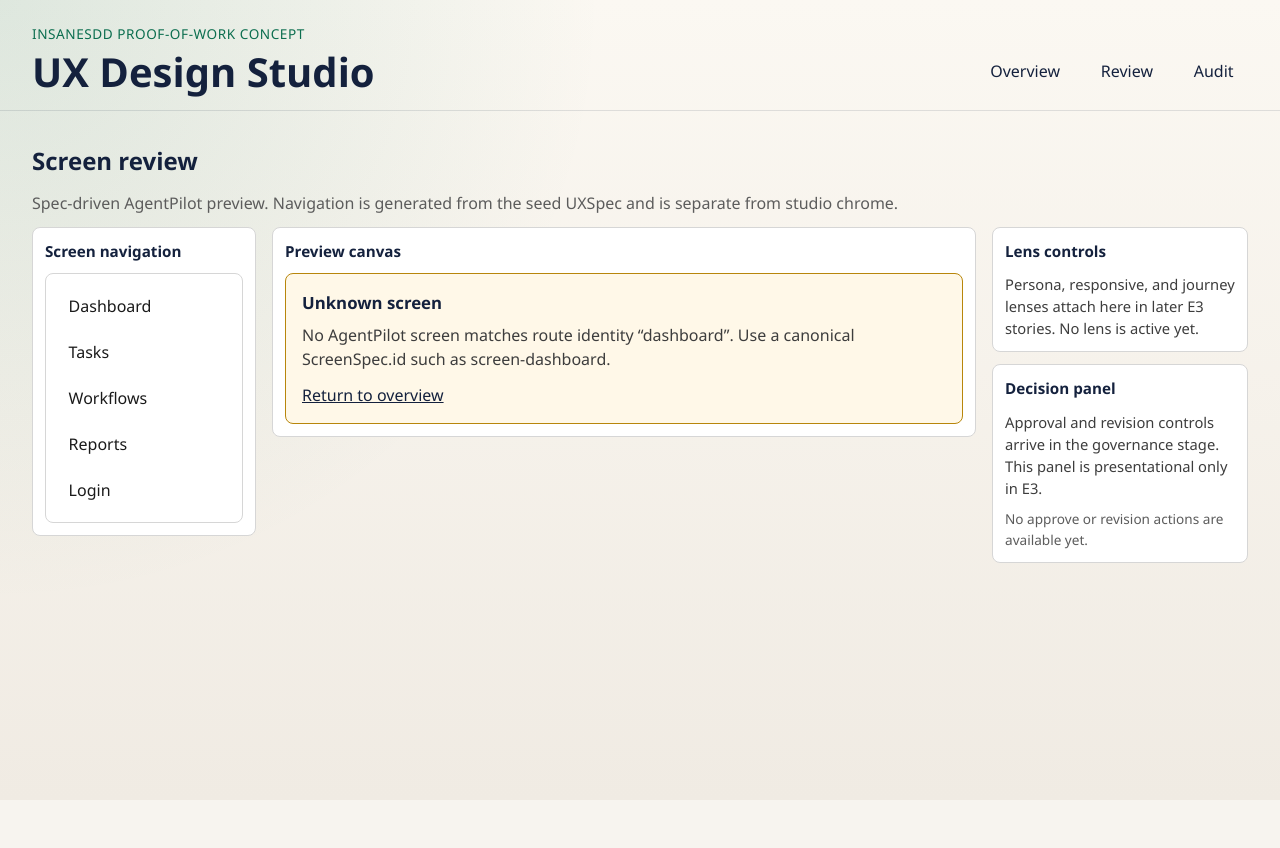
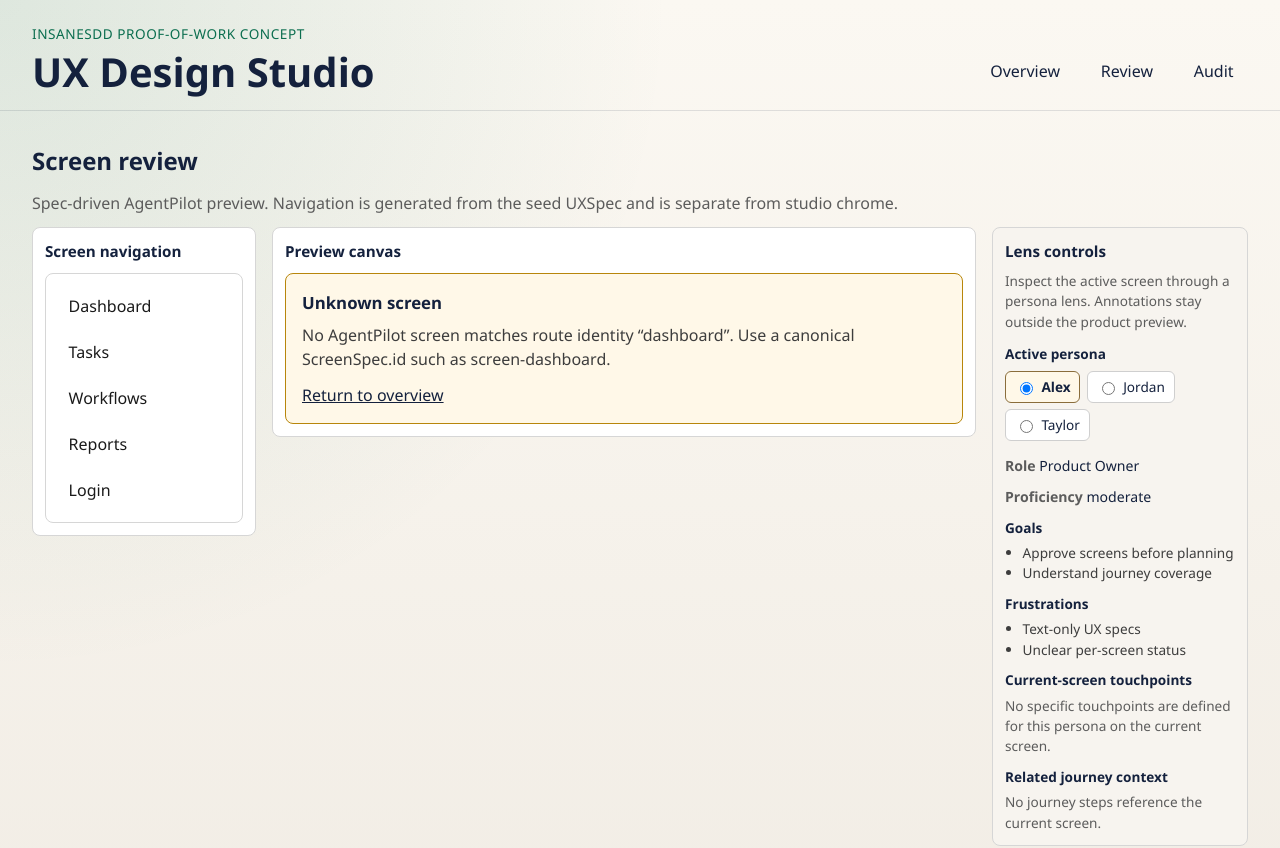
Before and after one commit to MathanKA/UX-Design-Studio, a React (Vite) app: page /review/dashboard in a window 1280 px wide. Shown: the top 848 px of the page. Before the commit the page ends 800 px from the top, so only its background shows below. Built offline with nearby package versions, Linux system fonts and the light colour scheme.

Commit message:
feat(workbench): add persona review lens [#28]

```diff
--- a/src/domain/ux-spec/index.ts
+++ b/src/domain/ux-spec/index.ts
@@ -10,6 +10,7 @@ export type {
   NavigationItem,
   NavigationSpec,
   Persona,
+  PersonaId,
   PersonaTouchpoint,
   ResponsiveScreenSpec,
   ScreenId,
@@ -54,3 +55,12 @@ export type {
   OverviewScreenCard,
   UXSpecOverviewSummary,
 } from "./overview-selectors";
+export {
+  defaultPersonaId,
+  derivePersonaLensContext,
+  findPersona,
+  listPersonas,
+  relatedJourneyStepsForScreen,
+  resolveScreenTouchpoint,
+} from "./persona-lens-selectors";
+export type { PersonaLensContext } from "./persona-lens-selectors";
--- /dev/null
+++ b/src/domain/ux-spec/persona-lens-selectors.ts
@@ -0,0 +1,94 @@
+import type {
+  Journey,
+  JourneyStep,
+  Persona,
+  PersonaId,
+  PersonaTouchpoint,
+  ScreenId,
+  ScreenSpec,
+  UXSpec,
+} from "../ux-spec/model";
+
+export type PersonaLensContext = {
+  persona: Persona;
+  touchpoint: PersonaTouchpoint | null;
+  relatedJourneySteps: readonly {
+    journey: Journey;
+    step: JourneyStep;
+  }[];
+};
+
+export function listPersonas(spec: UXSpec): readonly Persona[] {
+  return spec.personas;
+}
+
+export function findPersona(
+  spec: UXSpec,
+  personaId: PersonaId,
+): Persona | undefined {
+  return spec.personas.find((persona) => persona.id === personaId);
+}
+
+export function defaultPersonaId(spec: UXSpec): PersonaId | undefined {
+  return spec.personas[0]?.id;
+}
+
+export function resolveScreenTouchpoint(
+  screen: ScreenSpec | undefined,
+  personaId: PersonaId,
+): PersonaTouchpoint | null {
+  if (!screen?.personaTouchpoints) {
+    return null;
+  }
+  return (
+    screen.personaTouchpoints.find(
+      (touchpoint) => touchpoint.personaId === personaId,
+    ) ?? null
+  );
+}
+
+export function relatedJourneyStepsForScreen(
+  spec: UXSpec,
+  screenId: ScreenId,
+  personaId?: PersonaId,
+): readonly { journey: Journey; step: JourneyStep }[] {
+  const results: { journey: Journey; step: JourneyStep }[] = [];
+  for (const journey of spec.journeys) {
+    if (personaId && journey.personaId !== personaId) {
+      // Still include journeys that visit this screen even when persona differs,
+      // but prefer matching persona first by sorting later.
+    }
+    for (const step of journey.steps) {
+      if (step.screenId === screenId) {
+        results.push({ journey, step });
+      }
+    }
+  }
+  return results.sort((a, b) => {
+    const aMatch = a.journey.personaId === personaId ? 0 : 1;
+    const bMatch = b.journey.personaId === personaId ? 0 : 1;
+    if (aMatch !== bMatch) return aMatch - bMatch;
+    return a.step.order - b.step.order;
+  });
+}
+
+export function derivePersonaLensContext(
+  spec: UXSpec,
+  personaId: PersonaId,
+  screenId: ScreenId | undefined,
+): PersonaLensContext | null {
+  const persona = findPersona(spec, personaId);
+  if (!persona) {
+    return null;
+  }
+  const screen = screenId
+    ? spec.screens.find((entry) => entry.id === screenId)
+    : undefined;
+  return {
+    persona,
+    touchpoint: resolveScreenTouchpoint(screen, personaId),
+    relatedJourneySteps: screenId
+      ? relatedJourneyStepsForScreen(spec, screenId, personaId)
+      : [],
+  };
+}
--- /dev/null
+++ b/src/features/persona-lens/PersonaLensPanel.module.css
@@ -0,0 +1,93 @@
+.panel {
+  border: 1px solid #d6d6d6;
+  border-radius: 0.5rem;
+  background: #f7f4ef;
+  padding: 0.75rem;
+}
+
+.heading {
+  margin: 0 0 0.5rem;
+  font-size: 0.95rem;
+}
+
+.lede {
+  margin: 0 0 0.75rem;
+  color: #5c5c5c;
+  font-size: 0.85rem;
+}
+
+.fieldset {
+  margin: 0 0 0.85rem;
+  border: 0;
+  padding: 0;
+}
+
+.legend {
+  padding: 0;
+  margin: 0 0 0.4rem;
+  font-weight: 600;
+  font-size: 0.85rem;
+}
+
+.options {
+  display: flex;
+  flex-wrap: wrap;
+  gap: 0.4rem;
+}
+
+.option {
+  display: inline-flex;
+  align-items: center;
+  gap: 0.35rem;
+  border: 1px solid #cfcfcf;
+  border-radius: 0.375rem;
+  padding: 0.3rem 0.55rem;
+  background: #ffffff;
+  cursor: pointer;
+  font-size: 0.85rem;
+}
+
+.optionActive {
+  border-color: #8a6d3b;
+  background: #fff8e8;
+  font-weight: 600;
+}
+
+.option input:focus-visible {
+  outline: 2px solid #c8102e;
+  outline-offset: 2px;
+}
+
+.context {
+  display: grid;
+  gap: 0.65rem;
+}
+
+.role {
+  margin: 0;
+  font-size: 0.88rem;
+}
+
+.label {
+  color: #5c5c5c;
+  font-weight: 600;
+}
+
+.subheading {
+  margin: 0 0 0.3rem;
+  font-size: 0.85rem;
+}
+
+.list {
+  margin: 0;
+  padding-left: 1.1rem;
+  font-size: 0.85rem;
+  color: #3d3d3d;
+}
+
+.note,
+.empty {
+  margin: 0;
+  color: #5c5c5c;
+  font-size: 0.85rem;
+}
--- /dev/null
+++ b/src/features/persona-lens/PersonaLensPanel.tsx
@@ -0,0 +1,159 @@
+import { useId } from "react";
+import type { Persona, PersonaId } from "../../domain/ux-spec";
+import type { PersonaLensContext } from "../../domain/ux-spec/persona-lens-selectors";
+import styles from "./PersonaLensPanel.module.css";
+
+type PersonaLensPanelProps = {
+  personas: readonly Persona[];
+  selectedPersonaId: PersonaId;
+  onSelectPersona: (personaId: PersonaId) => void;
+  context: PersonaLensContext | null;
+};
+
+export function PersonaLensPanel({
+  personas,
+  selectedPersonaId,
+  onSelectPersona,
+  context,
+}: PersonaLensPanelProps) {
+  const groupId = useId();
+
+  return (
+    <aside
+      className={styles.panel}
+      aria-labelledby="lens-controls-heading"
+      data-workbench-region="lens-controls"
+      data-persona-lens="true"
+    >
+      <h3 id="lens-controls-heading" className={styles.heading}>
+        Lens controls
+      </h3>
+      <p className={styles.lede}>
+        Inspect the active screen through a persona lens. Annotations stay
+        outside the product preview.
+      </p>
+
+      <fieldset className={styles.fieldset} aria-labelledby={`${groupId}-legend`}>
+        <legend id={`${groupId}-legend`} className={styles.legend}>
+          Active persona
+        </legend>
+        <div className={styles.options} role="radiogroup" aria-label="Active persona">
+          {personas.map((persona) => {
+            const checked = persona.id === selectedPersonaId;
+            return (
+              <label
+                key={persona.id}
+                className={
+                  checked ? `${styles.option} ${styles.optionActive}` : styles.option
+                }
+              >
+                <input
+                  type="radio"
+                  name={`${groupId}-persona`}
+                  value={persona.id}
+                  checked={checked}
+                  onChange={() => {
+                    onSelectPersona(persona.id);
+                  }}
+                  data-persona-option={persona.id}
+                />
+                <span>{persona.name}</span>
+              </label>
+            );
+          })}
+        </div>
+      </fieldset>
+
+      {context ? (
+        <div className={styles.context} data-persona-context={context.persona.id}>
+          <p className={styles.role}>
+            <span className={styles.label}>Role</span> {context.persona.role}
+          </p>
+          {context.persona.technicalProficiency ? (
+            <p className={styles.role}>
+              <span className={styles.label}>Proficiency</span>{" "}
+              {context.persona.technicalProficiency}
+            </p>
+          ) : null}
+
+          <section aria-labelledby="persona-goals-heading">
+            <h4 id="persona-goals-heading" className={styles.subheading}>
+              Goals
+            </h4>
+            <ul className={styles.list} data-persona-goals="true">
+              {context.persona.goals.map((goal) => (
+                <li key={goal}>{goal}</li>
+              ))}
+            </ul>
+          </section>
+
+          <section aria-labelledby="persona-frustrations-heading">
+            <h4 id="persona-frustrations-heading" className={styles.subheading}>
+              Frustrations
+            </h4>
+            <ul className={styles.list} data-persona-frustrations="true">
+              {context.persona.frustrations.map((item) => (
+                <li key={item}>{item}</li>
+              ))}
+            </ul>
+          </section>
+
+          <section aria-labelledby="persona-touchpoints-heading">
+            <h4 id="persona-touchpoints-heading" className={styles.subheading}>
+              Current-screen touchpoints
+            </h4>
+            {context.touchpoint ? (
+              <div data-persona-touchpoint="true">
+                {context.touchpoint.goals?.length ? (
+                  <ul className={styles.list}>
+                    {context.touchpoint.goals.map((goal) => (
+                      <li key={goal}>{goal}</li>
+                    ))}
+                  </ul>
+                ) : null}
+                {context.touchpoint.frustrations?.length ? (
+                  <ul className={styles.list}>
+                    {context.touchpoint.frustrations.map((item) => (
+                      <li key={item}>{item}</li>
+                    ))}
+                  </ul>
+                ) : null}
+                {context.touchpoint.notes ? (
+                  <p className={styles.note}>{context.touchpoint.notes}</p>
+                ) : null}
+              </div>
+            ) : (
+              <p className={styles.empty} data-persona-touchpoint-empty="true">
+                No specific touchpoints are defined for this persona on the
+                current screen.
+              </p>
+            )}
+          </section>
+
+          <section aria-labelledby="persona-journeys-heading">
+            <h4 id="persona-journeys-heading" className={styles.subheading}>
+              Related journey context
+            </h4>
+            {context.relatedJourneySteps.length > 0 ? (
+              <ul className={styles.list} data-persona-journeys="true">
+                {context.relatedJourneySteps.map(({ journey, step }) => (
+                  <li key={`${journey.id}-${step.id}`}>
+                    {journey.name}: {step.title}
+                  </li>
+                ))}
+              </ul>
+            ) : (
+              <p className={styles.empty}>
+                No journey steps reference the current screen.
+              </p>
+            )}
+          </section>
+        </div>
+      ) : (
+        <p className={styles.empty} role="status">
+          Selected persona could not be resolved from the UXSpec.
+        </p>
+      )}
+    </aside>
+  );
+}
--- a/src/features/review/ReviewWorkbench.tsx
+++ b/src/features/review/ReviewWorkbench.tsx
@@ -1,5 +1,11 @@
 import { Link } from "react-router-dom";
-import type { ReactNode } from "react";
+import { useState, type ReactNode } from "react";
+import type { PersonaId } from "../../domain/ux-spec";
+import {
+  defaultPersonaId,
+  derivePersonaLensContext,
+  listPersonas,
+} from "../../domain/ux-spec/persona-lens-selectors";
 import { agentPilotSeed } from "../../infrastructure/seed";
 import {
   createActionResolver,
@@ -14,6 +20,7 @@ import {
   FailureState,
   InvalidRouteState,
 } from "../../ui/states";
+import { PersonaLensPanel } from "../persona-lens/PersonaLensPanel";
 import { GeneratedNavigation } from "./GeneratedNavigation";
 import { usePreviewBreakpoint } from "./usePreviewBreakpoint";
 import { cssClass } from "../../renderer/styles/css-class";
@@ -29,7 +36,16 @@ type ReviewWorkbenchProps = {
 export function ReviewWorkbench({ screenId, navigate }: ReviewWorkbenchProps) {
   const breakpoint = usePreviewBreakpoint();
   const screens = agentPilotSeed.screens;
+  const personas = listPersonas(agentPilotSeed);
+  const initialPersonaId = defaultPersonaId(agentPilotSeed) ?? "persona-alex";
+  const [selectedPersonaId, setSelectedPersonaId] =
+    useState<PersonaId>(initialPersonaId);
   const knownScreenIds = new Set(screens.map((screen) => screen.id));
+  const lensContext = derivePersonaLensContext(
+    agentPilotSeed,
+    selectedPersonaId,
+    screenId,
+  );
 
   if (screens.length === 0) {
     return (
@@ -117,7 +133,12 @@ export function ReviewWorkbench({ screenId, navigate }: ReviewWorkbenchProps) {
         <PreviewCanvas>{previewContent}</PreviewCanvas>
 
         <div className={styles.sidePanels}>
-          <LensControlsPanel />
+          <PersonaLensPanel
+            personas={personas}
+            selectedPersonaId={selectedPersonaId}
+            onSelectPersona={setSelectedPersonaId}
+            context={lensContext}
+          />
           <DecisionPanelPlaceholder />
         </div>
       </div>
@@ -155,24 +176,6 @@ function PreviewCanvas({ children }: { children: ReactNode }) {
   );
 }
 
-function LensControlsPanel() {
-  return (
-    <aside
-      className={styles.panel}
-      aria-labelledby="lens-controls-heading"
-      data-workbench-region="lens-controls"
-    >
-      <h3 id="lens-controls-heading" className={styles.regionHeading}>
-        Lens controls
-      </h3>
-      <p className={styles.panelBody}>
-        Persona, responsive, and journey lenses attach here in later E3 stories.
-        No lens is active yet.
-      </p>
-    </aside>
-  );
-}
-
 function DecisionPanelPlaceholder() {
   return (
     <aside
```
Also changed, not shown: 1 other file (tests, documents, lock files or other folders).
